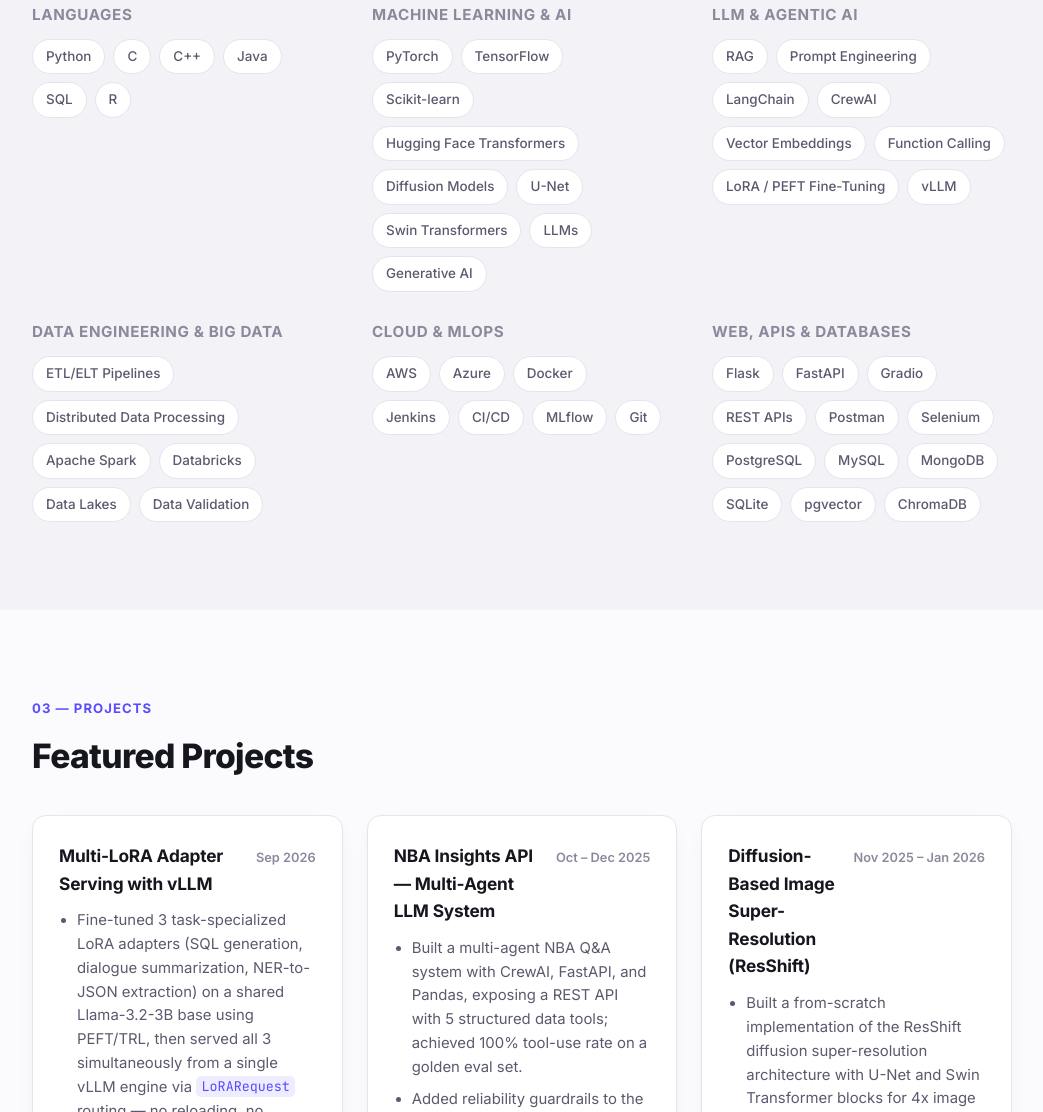
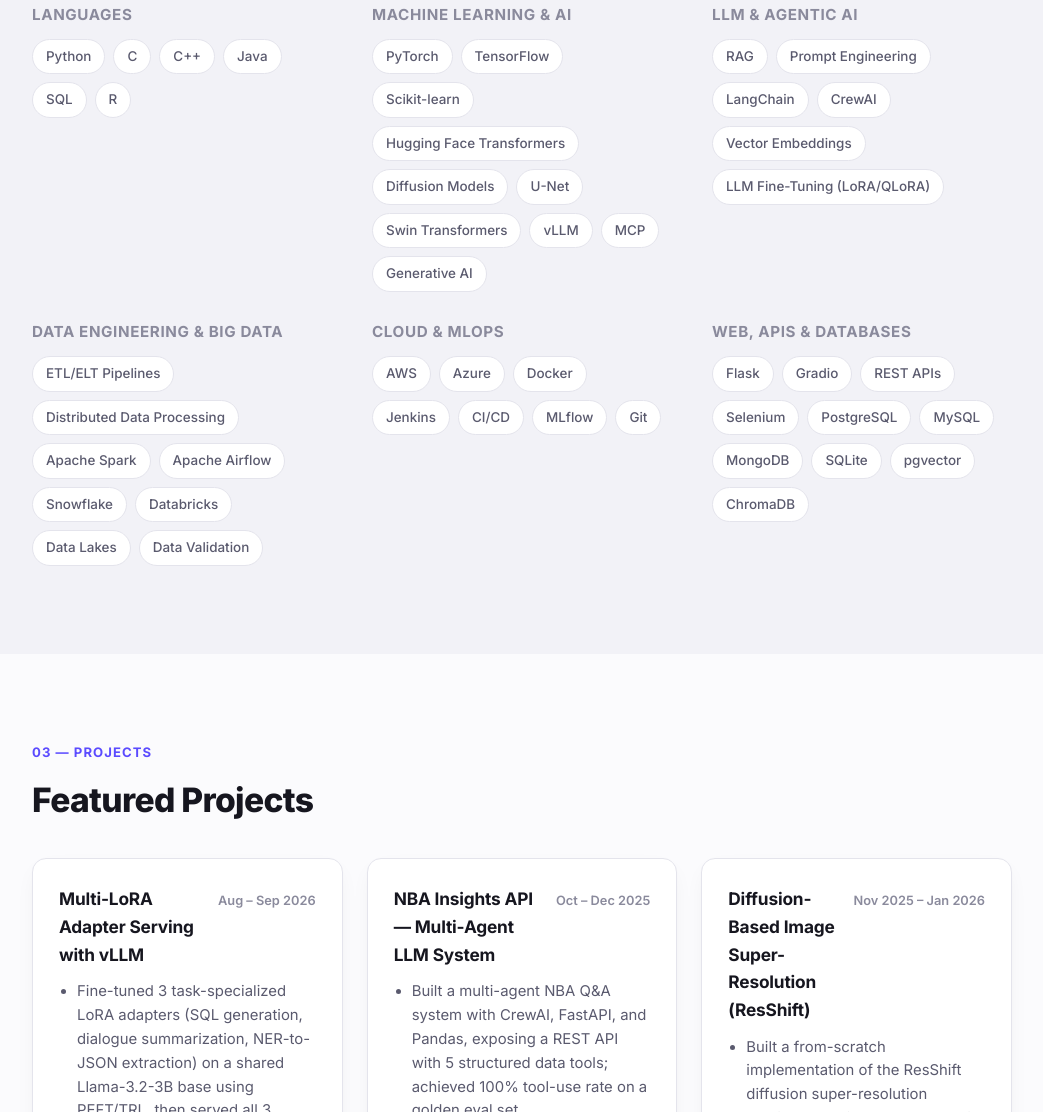
Before and after one commit to AniJP/AniJP.github.io, a plain HTML site: page index.html in a window 1280 px wide. Shown: the part 1400-2512 px from the top of the page, without its empty margins (118-1161 px from the left). Drawn offline with Linux system fonts and the light colour scheme.

Commit message:
Sync skills section and resume.pdf with latest resume content
Match Overleaf edits: vLLM/MCP, LLM Fine-Tuning (LoRA/QLoRA), Apache
Airflow/Snowflake, dropped Postman. Also swapped in the properly
pdflatex-compiled resume.pdf instead of the tectonic-compiled one.

```diff
--- a/index.html
+++ b/index.html
@@ -95,19 +95,19 @@
         <div class="skill-group">
           <h3>Machine Learning &amp; AI</h3>
           <div class="tag-row">
-            <span class="tag">PyTorch</span><span class="tag">TensorFlow</span><span class="tag">Scikit-learn</span><span class="tag">Hugging Face Transformers</span><span class="tag">Diffusion Models</span><span class="tag">U-Net</span><span class="tag">Swin Transformers</span><span class="tag">LLMs</span><span class="tag">Generative AI</span>
+            <span class="tag">PyTorch</span><span class="tag">TensorFlow</span><span class="tag">Scikit-learn</span><span class="tag">Hugging Face Transformers</span><span class="tag">Diffusion Models</span><span class="tag">U-Net</span><span class="tag">Swin Transformers</span><span class="tag">vLLM</span><span class="tag">MCP</span><span class="tag">Generative AI</span>
           </div>
         </div>
         <div class="skill-group">
           <h3>LLM &amp; Agentic AI</h3>
           <div class="tag-row">
-            <span class="tag">RAG</span><span class="tag">Prompt Engineering</span><span class="tag">LangChain</span><span class="tag">CrewAI</span><span class="tag">Vector Embeddings</span><span class="tag">Function Calling</span><span class="tag">LoRA / PEFT Fine-Tuning</span><span class="tag">vLLM</span>
+            <span class="tag">RAG</span><span class="tag">Prompt Engineering</span><span class="tag">LangChain</span><span class="tag">CrewAI</span><span class="tag">Vector Embeddings</span><span class="tag">LLM Fine-Tuning (LoRA/QLoRA)</span>
           </div>
         </div>
         <div class="skill-group">
           <h3>Data Engineering &amp; Big Data</h3>
           <div class="tag-row">
-            <span class="tag">ETL/ELT Pipelines</span><span class="tag">Distributed Data Processing</span><span class="tag">Apache Spark</span><span class="tag">Databricks</span><span class="tag">Data Lakes</span><span class="tag">Data Validation</span>
+            <span class="tag">ETL/ELT Pipelines</span><span class="tag">Distributed Data Processing</span><span class="tag">Apache Spark</span><span class="tag">Apache Airflow</span><span class="tag">Snowflake</span><span class="tag">Databricks</span><span class="tag">Data Lakes</span><span class="tag">Data Validation</span>
           </div>
         </div>
         <div class="skill-group">
@@ -119,7 +119,7 @@
         <div class="skill-group">
           <h3>Web, APIs &amp; Databases</h3>
           <div class="tag-row">
-            <span class="tag">Flask</span><span class="tag">FastAPI</span><span class="tag">Gradio</span><span class="tag">REST APIs</span><span class="tag">Postman</span><span class="tag">Selenium</span><span class="tag">PostgreSQL</span><span class="tag">MySQL</span><span class="tag">MongoDB</span><span class="tag">SQLite</span><span class="tag">pgvector</span><span class="tag">ChromaDB</span>
+            <span class="tag">Flask</span><span class="tag">Gradio</span><span class="tag">REST APIs</span><span class="tag">Selenium</span><span class="tag">PostgreSQL</span><span class="tag">MySQL</span><span class="tag">MongoDB</span><span class="tag">SQLite</span><span class="tag">pgvector</span><span class="tag">ChromaDB</span>
           </div>
         </div>
       </div>
@@ -137,7 +137,7 @@
         <article class="project-card featured">
           <div class="project-card-head">
             <h3>Multi-LoRA Adapter Serving with vLLM</h3>
-            <span class="project-date">Sep 2026</span>
+            <span class="project-date">Aug – Sep 2026</span>
           </div>
           <ul class="project-points">
             <li>Fine-tuned 3 task-specialized LoRA adapters (SQL generation, dialogue summarization, NER-to-JSON extraction) on a shared Llama-3.2-3B base using PEFT/TRL, then served all 3 simultaneously from a single vLLM engine via <code>LoRARequest</code> routing — no reloading, no duplicate model copies.</li>
```
Also changed, not shown: 1 other file.
